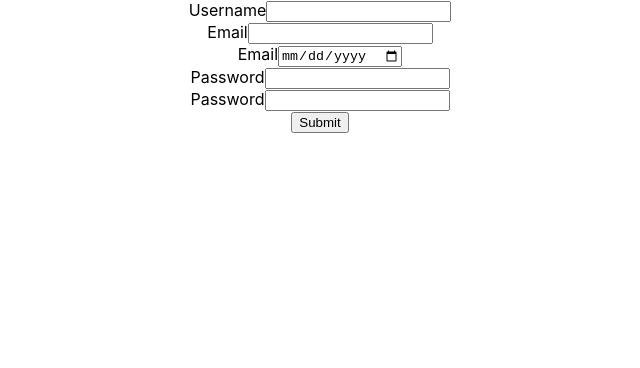
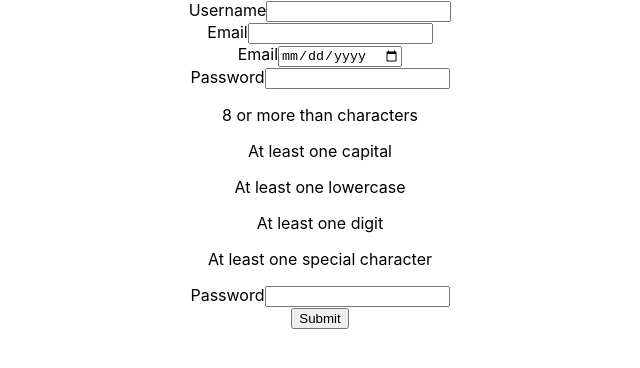
Before and after one commit to rhysw97/social-media, a React (Create React App) app: page / in a window 1280 px wide. Shown: the top 368 px of the page, without its empty margins (320-960 px from the left). Built offline with nearby package versions, Linux system fonts and the light colour scheme.

Commit message:
tried adding regex patterns

```diff
--- a/src/App.js
+++ b/src/App.js
@@ -2,7 +2,7 @@ import logo from './logo.svg';
 import './App.css';
 import CreatePost from './components/post-system/create-post'
 import Login from './components/login';
-import Register from './components/register';
+import Register from './components/register/register';
 
 //allow user to post
 function App() {
--- a/src/components/post-system/post.js
+++ b/src/components/post-system/post.js
@@ -8,7 +8,7 @@ export default function Post(props) {
             <p>{props.content}</p>
             <div>
                 <p onClick={() => {
-                    setLikes(likes + 1)
+                    setLikes(currentLikes => currentLikes++)
                 }}>Like</p>
                 <p>{likes}</p>
             </div>
--- a/src/components/register.js
+++ /dev/null
@@ -1,119 +0,0 @@
-import React, {useState} from "react";
-import { postRequest } from "../utils/server-queries.ts";
-
-//things I need to do in this class
-//check that the username hasn't been taken by sending to backend and checking against db
-
-//check that the email is valid
-
-//check the date of birth against todays date to check the user is older than 18
-
-//check password is at least 8 chars has at least a captial, lowercase, number, letter and special char
-//check both passwords are the same
-//probably look into terms and conditions as can store data
-
-export default function Register() {
-    const [username, setUsername] = useState('');
-    const [email, setEmail] = useState('');
-    const [dateOfBirth, setDateOfBirth] = useState('');
-    const [password, setPassword] = useState('');
-    const [confirmPassword, setConfirmPassword] = useState('');
-
-    const validation = {
-        email: false,
-        dateOfBirth: false,
-        passwordValid: false,
-        passwordsMatch: false
-    }
-
-     //sends data submitted to backend.
-     const handleUsername = (event) => {
-        setUsername(event.target.value);
-      };
-
-     const handleEmail = (event) => {
-        setEmail(event.target.value);
-
-        //check if email is valid
-      };
-
-      const handleDateOfBirth = (event) => {
-        setDateOfBirth(event.target.value);
-         //check if date of birth is at least 18 years before current date
-
-      };
-
-      const handlePassword = (event) => {
-       setPassword(event.target.value)
-        validation.passwordsMatch = password === confirmPassword? true: false
-        console.log(validation.passwordsMatch)
-      };
-
-      const handleConfirmPassword = (event) => {
-        setConfirmPassword(event.target.value);
-        //check if password is equal to other password
-
-        validation.passwordsMatch = password === confirmPassword? true: false
-        console.log(validation.passwordsMatch)
-      };
-
-      const handleSubmit = (event) => {
-        event.preventDefault();
-        if(validation.dateOfBirth && validation.email && validation.passwordsMatch && validation.passwordValid) {
-            postRequest('register', { username, email, dateOfBirth,password });
-        }
-      };
-
-    return(
-       <div>
-           <form onSubmit={handleSubmit}>
-                <div>
-                    <label htmlFor="username">Username</label>
-                    <input
-                        id="username"
-                        type="text"
-                        value={username}
-                        onChange={handleUsername}
-                    />
-                </div>
-                <div>
-                    <label htmlFor="email">Email</label>
-                    <input
-                        id="email"
-                        type="text"
-                        value={email}
-                        onChange={handleEmail}
-                    />
-                </div>
-                <div>
-                    <label htmlFor="dob">Email</label>
-                    <input
-                        id="dob"
-                        type="date"
-                        value={dateOfBirth}
-                        onChange={handleDateOfBirth}
-                    />
-                </div>
-                <div>
-                    <label htmlFor="password">Password</label>
-                    <input
-                        id="password"
-                        type="password"
-                        value={password}
-                        onChange={handlePassword}
-                    />
-                </div>
-                <div>
-                    <label htmlFor="confirmPassword">Password</label>
-                    <input
-                        id="confirmPassword"
-                        type="password"
-                        value={confirmPassword}
-                        onChange={handleConfirmPassword}
-                    />
-                </div>
-                <button type="submit">Submit</button>
-            </form>
-       </div>
-    )
-}
--- /dev/null
+++ b/src/components/register/password.js
@@ -0,0 +1,95 @@
+import React, {useState} from "react";
+
+export default function Password(props) {
+    const [password, setPassword] = useState('');
+    const [confirmPassword, setConfirmPassword] = useState('');
+    let passwordsMatch = false;
+
+    const regexs = {
+
+        oneCap: /[A-Z]+/,
+        oneLower: /[a-z]+/,
+        oneSpecial: /[`!@#$%^&*()_+\-=\[\]{};':"\\|,.<>\/?~]]+/,
+        oneNumber: /[0-9]+/,
+    }
+    const passwordRequirements = []
+
+    const isValid = {
+        eightOrMore: false,
+        oneCap: null,
+        oneLower: null,
+        oneSpecial: null,
+        oneNumber: null
+    }
+
+    const handlePassword = (event) => {
+        setPassword(event.target.value)
+        passwordsMatch = password === confirmPassword? true: false
+        Object.keys(regexs).forEach(key => {
+            if(regexs[key].test(password)) {
+                isValid[key] = true;
+            } else {
+                isValid[key] = false;
+
+            }
+            console.log(key)
+            console.log(isValid[key])
+        })
+        console.log(password.length)
+        if(password.length >= 8) {
+            isValid.eightOrMore = true
+        } else {
+            isValid.eightOrMore = false
+        }
+
+
+    };
+
+    const handleConfirmPassword = (event) => {
+        setConfirmPassword(event.target.value);
+        //check if password is equal to other password
+        passwordsMatch = password === confirmPassword? true: false
+
+    };
+
+    return (
+    <div>
+        <div>
+            <label htmlFor="password">Password</label>
+            <input
+                id="password"
+                type="password"
+                value={password}
+                onChange={handlePassword}
+            />
+            <div>
+                {!isValid.eightOrMore &&
+                    <p>8 or more than characters</p>
+                }
+                { !isValid.oneCap &&
+                    <p>At least one capital  </p>
+                }
+                {!isValid.oneLower &&
+                    <p>At least one lowercase</p>
+                }
+                {!isValid.oneNumber &&
+                    <p>At least one digit</p>
+                }
+                {!isValid.oneSpecial &&
+                    <p>At least one special character</p>
+                }
+            </div>
+
+        </div>
+        <div>
+            <label htmlFor="confirmPassword">Password</label>
+            <input
+                id="confirmPassword"
+                type="password"
+                value={confirmPassword}
+                onChange={handleConfirmPassword}
+            />
+        </div>
+    </div>
+    )
+}
--- /dev/null
+++ b/src/components/register/register.js
@@ -0,0 +1,76 @@
+import React, {useState, useRef} from "react";
+import { postRequest } from "../../utils/server-queries.ts";
+import Password from "./password.js";
+
+//things I need to do in this class
+//check that the username hasn't been taken by sending to backend and checking against db
+
+//check that the email is valid
+
+//check the date of birth against todays date to check the user is older than 18
+
+//check password is at least 8 chars has at least a captial, lowercase, number, letter and special char
+//check both passwords are the same
+//probably look into terms and conditions as can store data
+
+export default function Register() {
+    const usernameRef = useRef();
+    const emailRef = useRef();
+    const dateOfBirthRef = useRef();
+    let password;
+
+    const validation = {
+        email: false,
+        dateOfBirth: false,
+        passwordValid: false,
+        passwordsMatch: false
+    }
+
+    const handleSubmit = (event) => {
+        event.preventDefault();
+
+        const data = {
+            username: usernameRef.target.value,
+            email: usernameRef.target.value,
+            dateOfBirth: dateOfBirthRef.target.value,
+            password
+        };
+
+        if(validation.dateOfBirth && validation.email && validation.passwordsMatch && validation.passwordValid) {
+           postRequest('register', data)
+        }
+    };
+
+    return(
+       <div>
+           <form onSubmit={handleSubmit}>
+                <div>
+                    <label htmlFor="username">Username</label>
+                    <input
+                        id="username"
+                        type="text"
+                        ref={usernameRef}
+                    />
+                </div>
+                <div>
+                    <label htmlFor="email">Email</label>
+                    <input
+                        id="email"
+                        type="text"
+                        ref={emailRef}
+                    />
+                </div>
+                <div>
+                    <label htmlFor="dob">Email</label>
+                    <input
+                        id="dob"
+                        type="date"
+                        ref={dateOfBirthRef}
+                    />
+                </div>
+                <Password/>
+                <button type="submit">Submit</button>
+            </form>
+       </div>
+    )
+}
```
